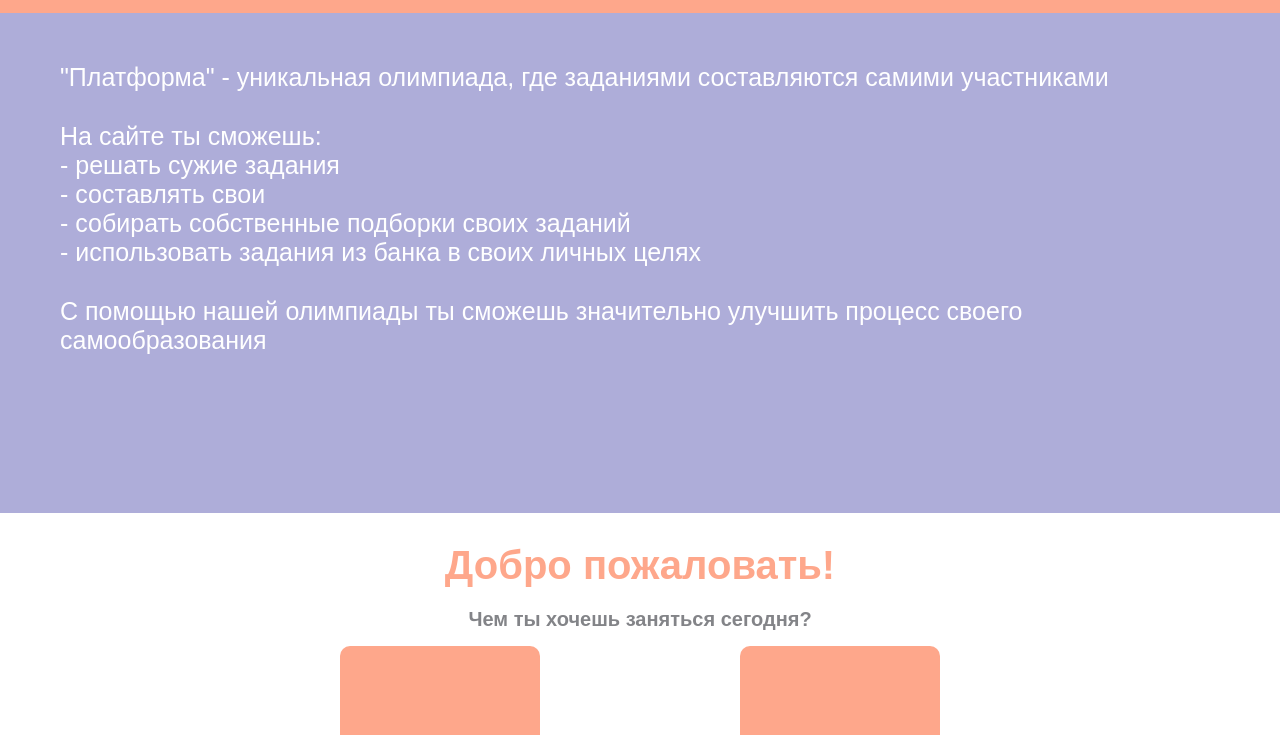
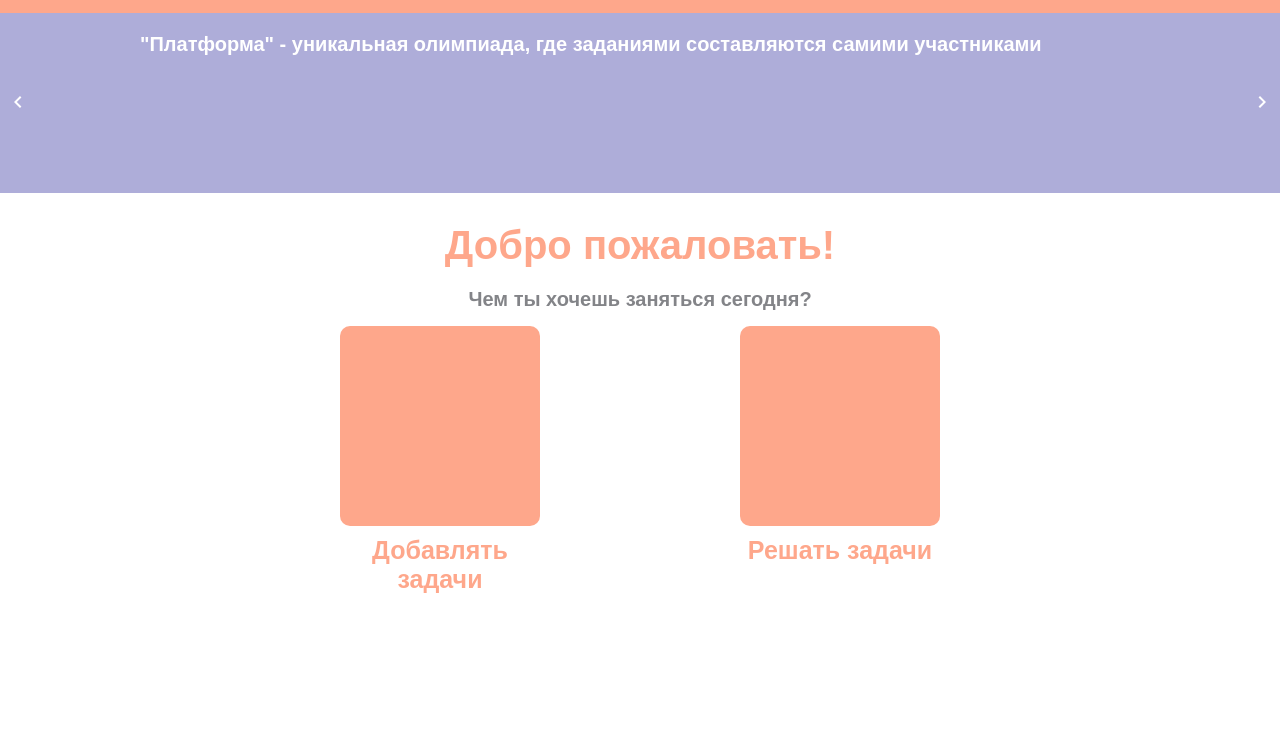
Before and after one commit to yarik2512/project, a plain HTML site: page index.html in a window 1280 px wide. Shown: the part 65-800 px from the top of the page. Drawn offline with Linux system fonts and the light colour scheme.

Commit message:
Slider on main page, some styles remarks

```diff
--- a/css/style.css
+++ b/css/style.css
@@ -125,17 +125,57 @@ body {
 
 /* main */
 .phylosophy {
+    /* text-align: center; */
     background: #aeadd9;
-    padding: 128px 60px;
+    min-height: 258px;
+    padding: 98px 60px 20px 60px;
+    position: relative;
+}
+.phylosophy-slider-back {
+    outline: none;
+    cursor: pointer;
+    position: absolute;
+    top: 78px;
+    left: 0;
+    height: calc(100% - 78px);
+    border: none;
+    background: transparent;
+}
+.phylosophy-slider-back:hover {
+    background: linear-gradient(to right, rgba(255, 255, 255, 0.384) 0%, transparent 100%);
+}
+.phylosophy-slider-forward {
+    outline: none;
+    cursor: pointer;
+    position: absolute;
+    top: 78px;
+    right: 0;
+    height: calc(100% - 78px);
+    border: none;
+    background: transparent;
+}
+.phylosophy-slider-forward:hover {
+    background: linear-gradient(to left, rgba(255, 255, 255, 0.384) 0%, transparent 100%);
+}
+.phylosophy-arrow-forward {
+    transform: rotate(180deg);
+}
+.phylosophy-slider {
+    width: 1000px;
+    margin: auto;
 }
 .phylosophy-text {
-    font-size: 25px;
+    font-size: 20px;
+    font-weight: 900;
     color: #fff;
     margin-bottom: 30px;
+    display: none;
+}
+.phylosophy-text.active {
+    display: initial;
 }
 .welcome {
     padding-top: 30px;
-    padding-bottom: 40px;
 }
 .welcome-h {
     color: #fea78b;
@@ -299,9 +339,10 @@ body {
 .profile {
     padding: 98px 0 50px 285px;
     transition: 1s;
+    margin: 0;
 }
 .sidebar.hide + .profile {
-    padding-left: 60px;
+    padding-left: 260px;
 }
 .profile-h {
     font-weight: 900;
--- a/index.html
+++ b/index.html
@@ -25,14 +25,18 @@
         </a>
     </div>
     <div class="phylosophy">
-        <p class="phylosophy-text">"Платформа" - уникальная олимпиада, где заданиями составляются самими участниками</p>
-        <p class="phylosophy-text">На сайте ты сможешь: <br>
-            - решать сужие задания <br>
-            - составлять свои <br>
-            - собирать собственные подборки своих заданий <br>
-            - использовать задания из банка в своих личных целях <br>
-        </p>
-        <p class="phylosophy-text">С помощью нашей олимпиады ты сможешь значительно улучшить процесс своего самообразования</p>
+        <button class="phylosophy-slider-back"><img class="phylosophy-arrow-back" src="img/slider_arrow.svg" alt="back"></button>
+        <div class="phylosophy-slider">
+            <p class="phylosophy-text phylosophy-slider-1 active">"Платформа" - уникальная олимпиада, где заданиями составляются самими участниками</p>
+            <p class="phylosophy-text phylosophy-slider-2">На сайте ты сможешь: <br>
+                - решать существующие задания <br>
+                - составлять свои <br>
+                - собирать собственные подборки своих заданий <br>
+                - использовать задания из банка в своих личных целях <br>
+            </p>
+            <p class="phylosophy-text phylosophy-slider-3">С помощью нашей олимпиады ты сможешь значительно улучшить процесс своего самообразования</p>
+        </div>
+        <button class="phylosophy-slider-forward"><img class="phylosophy-arrow-forward" src="img/slider_arrow.svg" alt="forward"></button>
     </div>
     <div class="welcome">
         <h1 class="welcome-h">Добро пожаловать!</h1>
@@ -48,5 +52,7 @@
             </div>
         </div>
     </div>
+
+    <script src="js/phylosophy_slider.js"></script>
 </body>
 </html>
--- /dev/null
+++ b/js/phylosophy_slider.js
@@ -0,0 +1,17 @@
+const phylosophySlider = document.querySelector('.phylosophy-slider');
+const back = document.querySelector('.phylosophy-slider-back');
+const forward = document.querySelector('.phylosophy-slider-forward');
+
+let number = 1;
+
+back.addEventListener('click', () => {
+    document.querySelector(`.phylosophy-slider-${number}`).classList.toggle('active');
+    number = number == 1 ? 3 : number - 1;
+    document.querySelector(`.phylosophy-slider-${number}`).classList.toggle('active');
+});
+
+forward.addEventListener('click', () => {
+    document.querySelector(`.phylosophy-slider-${number}`).classList.toggle('active');
+    number = number == 3 ? 1 : number + 1;
+    document.querySelector(`.phylosophy-slider-${number}`).classList.toggle('active');
+});
```
Also changed, not shown: img/slider_arrow.svg (added), img/slider_arrow_back.svg (added).
